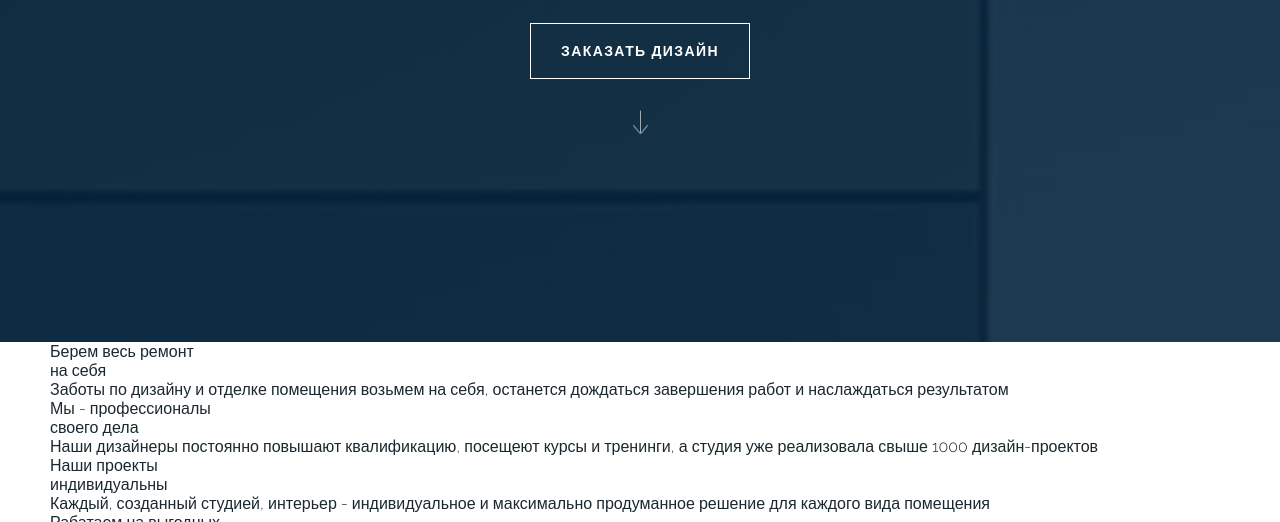
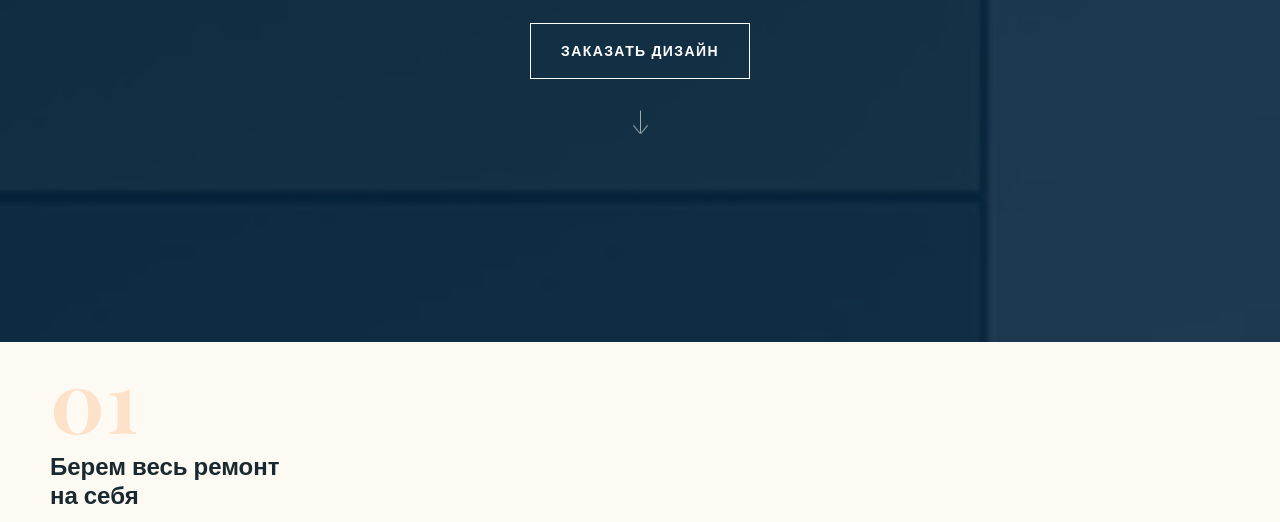
Before and after one commit to webistomin/brume-adaptive, a website: page src/index.html in a window 1280 px wide. Shown: the part 266-788 px from the top of the page. Drawn offline with nearby package versions, Linux system fonts and the light colour scheme; files that its build step writes are made by us from their sources.

Commit message:
начал делать преимущества

```diff
--- /dev/null
+++ b/src/less/blocks/features.less
@@ -0,0 +1,46 @@
+.features {
+  background-color: @color-bg;
+
+  &__list {
+    counter-reset: featureNumber;
+  }
+
+  &__item {
+    padding-top: 110px;
+    position: relative;
+    counter-increment: featureNumber;
+
+    &::before {
+      content: counters(featureNumber, ".", decimal-leading-zero);
+      position: absolute;
+      top: 0;
+      left: 0;
+      font-family: "Playfair Display", sans-serif;
+      font-weight: 700;
+      font-size: 85px;
+      color: @color-light-orange;
+      letter-spacing: 0.01em;
+      text-transform: uppercase;
+      opacity: 0.26;
+    }
+  }
+
+  &__heading {
+    display: block;
+    font-family: 'Raleway', 'Arial', sans-serif;
+    font-weight: 600;
+    color: @color-text;
+    font-size: 24px;
+    margin-bottom: 15px;
+  }
+
+  &__text {
+    font-family: 'Raleway', 'Arial', sans-serif;
+    font-style: normal;
+    font-weight: 400;
+    color: @color-text--third;
+    letter-spacing: 0.05em;
+    font-size: 18px;
+    line-height: 25px;
+  }
+}
--- a/src/less/global/variables.less
+++ b/src/less/global/variables.less
@@ -8,3 +8,4 @@
 @color-text--third: #838383;
 @color-light-orange: #fea052;
 @color-dark-blue: #00203a;
+@color-bg: #fdfaf3;
--- a/src/less/style.less
+++ b/src/less/style.less
@@ -9,3 +9,4 @@
 @import "blocks/intro";
 @import "blocks/btn";
 @import "blocks/socials";
+@import "blocks/features";
```
